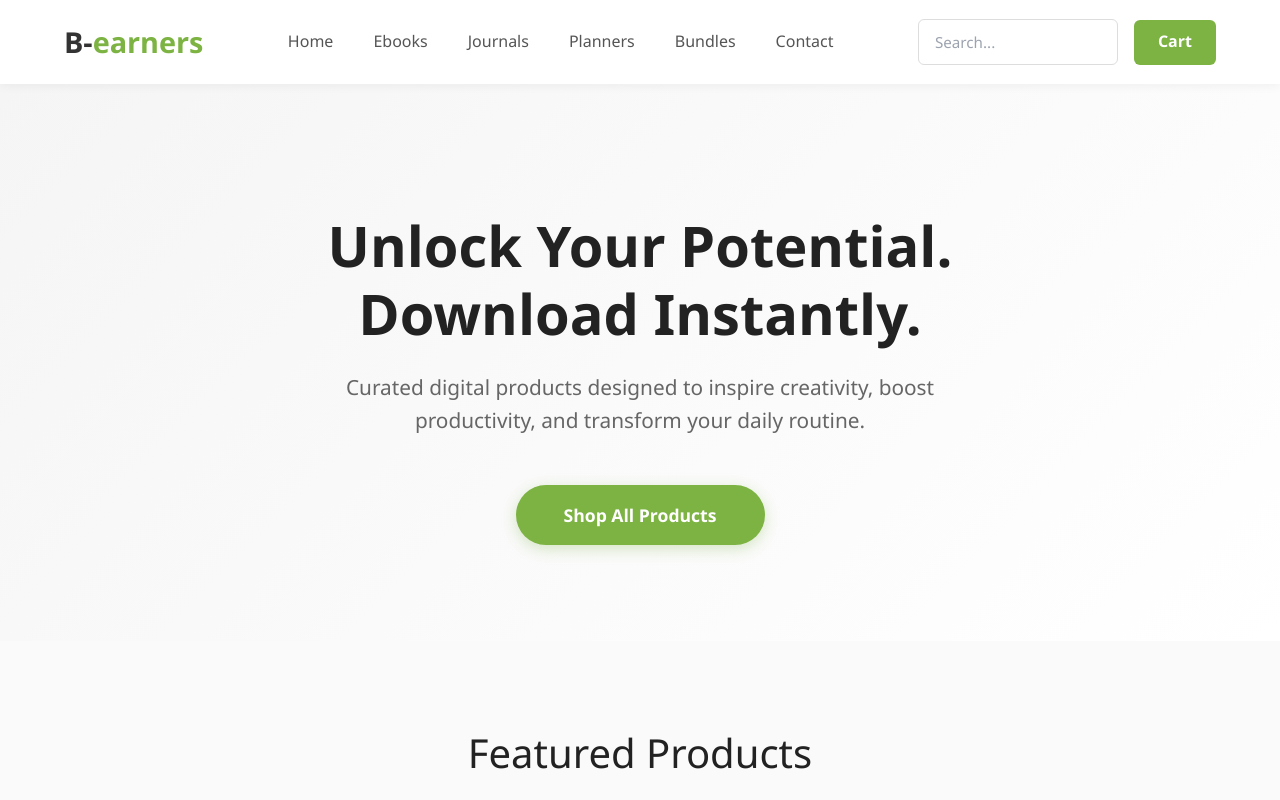
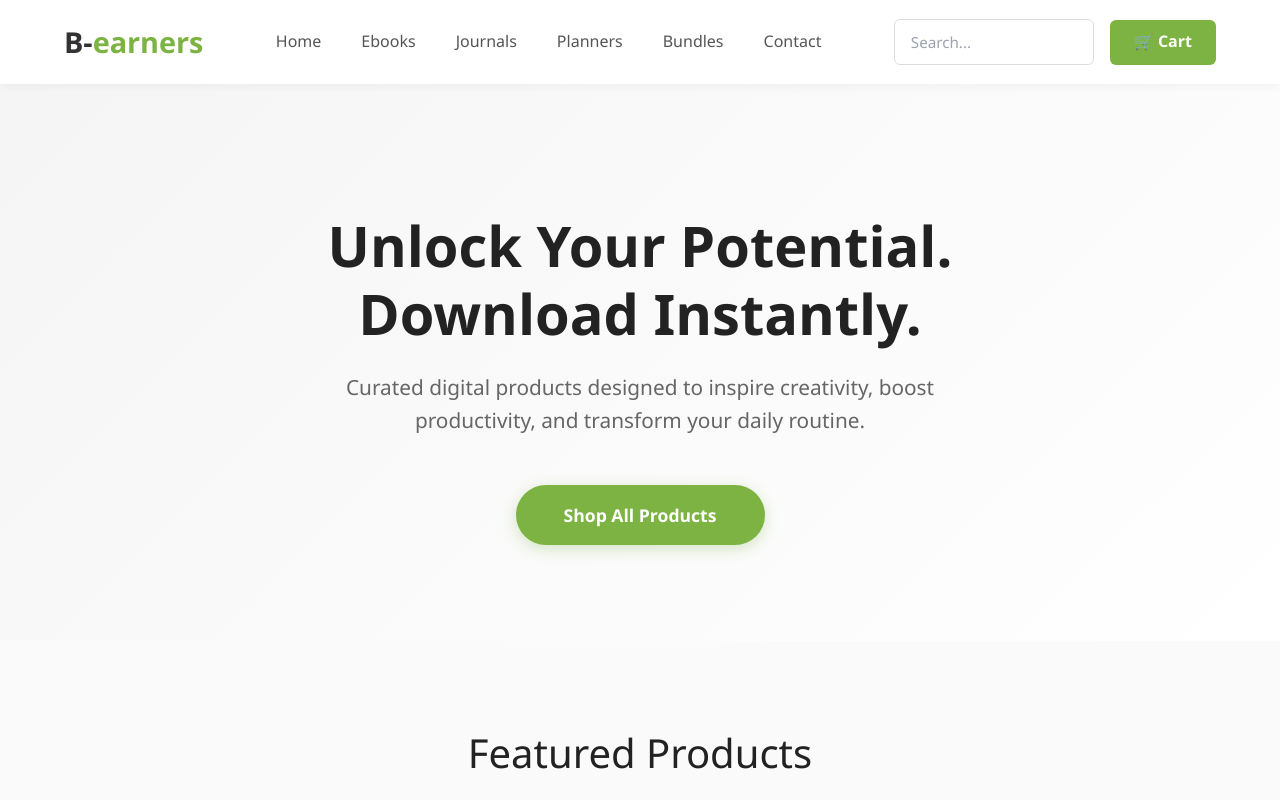
Before and after one commit to bearners676-debug/tina-nextjs-starter, a Next.js app: page / in a window 1280 px wide. Shown: the top 800 px of the page. Built offline with nearby package versions, Linux system fonts and the light colour scheme.

Commit message:
Update navigation with cart icon

```diff
--- a/components/Navigation.tsx
+++ b/components/Navigation.tsx
@@ -1,4 +1,5 @@
 import Link from 'next/link';
+import CartIcon from './CartIcon';
 
 export default function Navigation() {
   return (
@@ -22,12 +23,7 @@ export default function Navigation() {
           placeholder="Search..."
           style={{ padding: '0.6rem 1rem', border: '1px solid #ddd', borderRadius: '6px', fontSize: '0.95rem', width: '200px' }}
         />
-        <Link
-          href="/cart"
-          style={{ padding: '0.6rem 1.5rem', background: '#7CB342', color: 'white', borderRadius: '6px', fontWeight: 600, textDecoration: 'none' }}
-        >
-          Cart
-        </Link>
+        <CartIcon />
       </div>
     </nav>
   );
```
